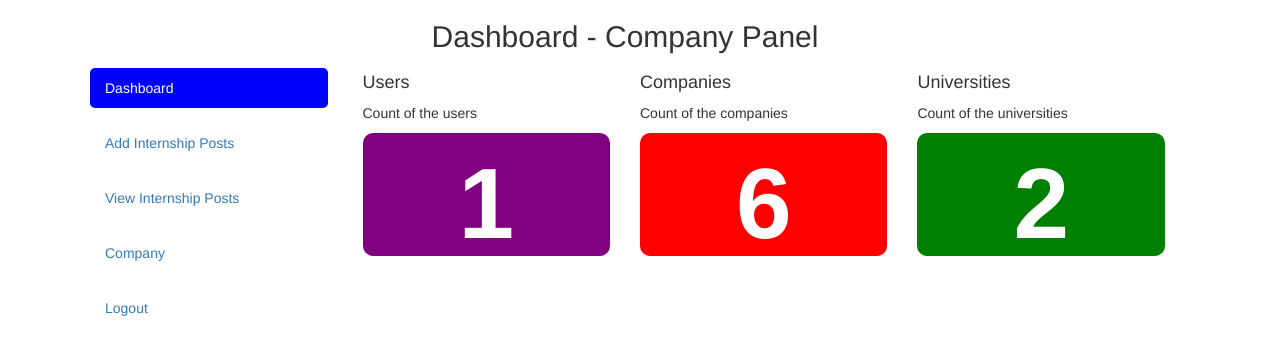
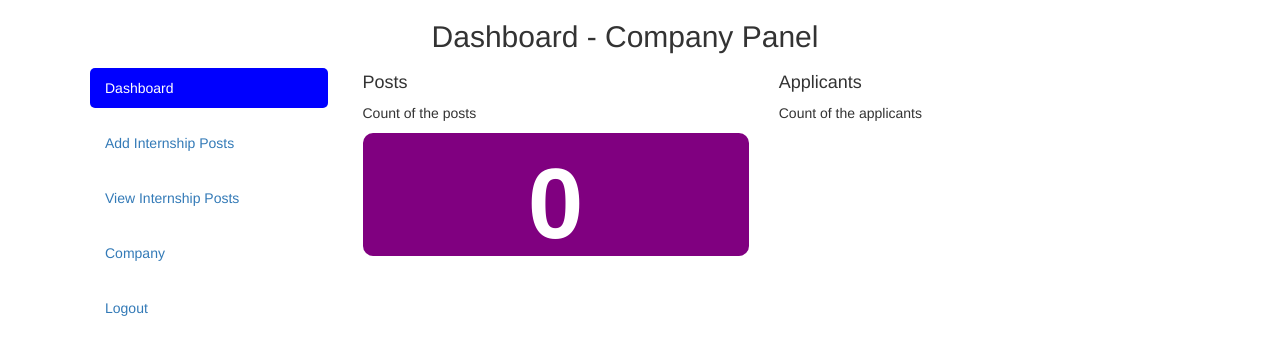
Before and after one commit to fredrickwampamba/intern_finder, a PHP site: page /dashboard.php in a window 1280 px wide. Shown: the top 355 px of the page. Run offline with PHP 8.4, Linux system fonts and the light colour scheme; the visitor is signed in with stand-in values (Sample User, id 1); data comes from the database, SQL or seed files in the repository; data that the repository does not hold is empty.

Commit message:
session variable and value
dashboard changes

```diff
--- a/company/dashboard.php
+++ b/company/dashboard.php
@@ -1,42 +1,31 @@
-<?php
-    include 'conn/conn.php';
+<?php include 'comp/header.php'; ?>
 
-    $users_Count = $conn->query("SELECT *FROM users")->num_rows;
-    $companies_count = $conn->query("SELECT *FROM company WHERE deleted!=1")->num_rows;
-    $uni_Count = $conn->query("SELECT *FROM university WHERE deleted!=1")->num_rows;
+    <?php
+        include 'conn/conn.php';
+        $CID = $_SESSION['CID'];
+        $posts_count = $conn->query("SELECT *FROM posts WHERE deleted!=1 AND CID = '$CID'")->num_rows;
+        $applicants = $conn->query("SELECT SUM(applied) as applicants FROM posts WHERE deleted!=1 AND CID = '$CID'")->fetch_assoc()['applicants'];
 
- ?>
-      <?php include 'comp/header.php'; ?>
-
+     ?>
       <div class="col-md-9">
         <div class="row">
 
-          <div class="col-sm-4">
+          <div class="col-sm-6">
             <div class="card">
               <div class="card-body">
-                <h4 class="card-title">Users</h4>
-                <p class="card-text">Count of the users</p>
-                <span class="badge badge-success btn-block" style="font-size: 100px; padding-top: 20px; background-color: purple;"><?php echo $users_Count; ?></span>
+                <h4 class="card-title">Posts</h4>
+                <p class="card-text">Count of the posts</p>
+                <span class="badge badge-success btn-block" style="font-size: 100px; padding-top: 20px; background-color: purple;"><?php echo $posts_count; ?></span>
               </div>
             </div>
           </div>
 
-          <div class="col-sm-4">
+          <div class="col-sm-6">
             <div class="card">
               <div class="card-body">
-                <h4 class="card-title">Companies</h4>
-                <p class="card-text">Count of the companies</p>
-                <span class="badge badge-success btn-block" style="font-size: 100px; padding-top: 20px; background-color: red;"><?php echo $companies_count; ?></span>
-              </div>
-            </div>
-          </div>
-
-          <div class="col-sm-4">
-            <div class="card">
-              <div class="card-body">
-                <h4 class="card-title">Universities</h4>
-                <p class="card-text">Count of the universities</p>
-                <span class="badge badge-danger btn-block" style="font-size: 100px; padding-top: 20px; background-color: green;"><?php echo $uni_Count; ?></span>
+                <h4 class="card-title">Applicants</h4>
+                <p class="card-text">Count of the applicants</p>
+                <span class="badge badge-success btn-block" style="font-size: 100px; padding-top: 20px; background-color: green;"><?php echo $applicants; ?></span>
               </div>
             </div>
           </div>
--- a/company/index.php
+++ b/company/index.php
@@ -11,7 +11,7 @@
     $sql = "SELECT * FROM company where email = '$email' and password = '$password'";
     $result = $conn->query($sql);
     if ($result->num_rows > 0) {
-      $_SESSION['CID'] = $email;
+      $_SESSION['CID'] = $result->fetch_assoc()['CID'];
       header('Location:dashboard.php');
     }else{
       $error = "<div class='text-danger'>Your login Details are Invalid</div>";
@@ -21,7 +21,7 @@
 <!DOCTYPE html>
   <html lang="en">
   <head>
-    <title>Admin Login</title>
+    <title>Company Login</title>
     <meta charset="utf-8">
     <meta name="viewport" content="width=device-width, initial-scale=1">
     <link rel="stylesheet" href="css/bootstrap.min.css">
@@ -31,7 +31,7 @@
   <body>
 
   <div class="container" style="padding: 10% 30%;">
-    <h2>Admin Login</h2>
+    <h2>Company Login</h2>
     <?php echo $error; ?>
     <form method="post">
       <div class="form-group">
```
